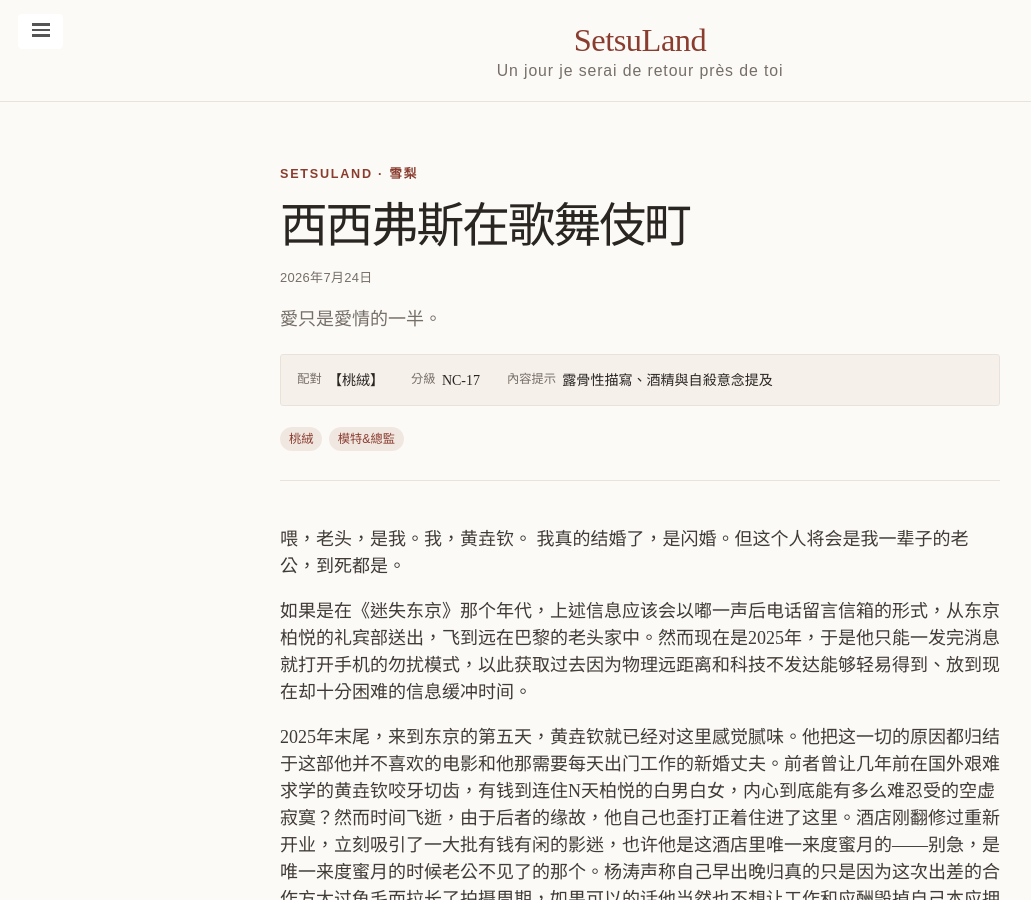
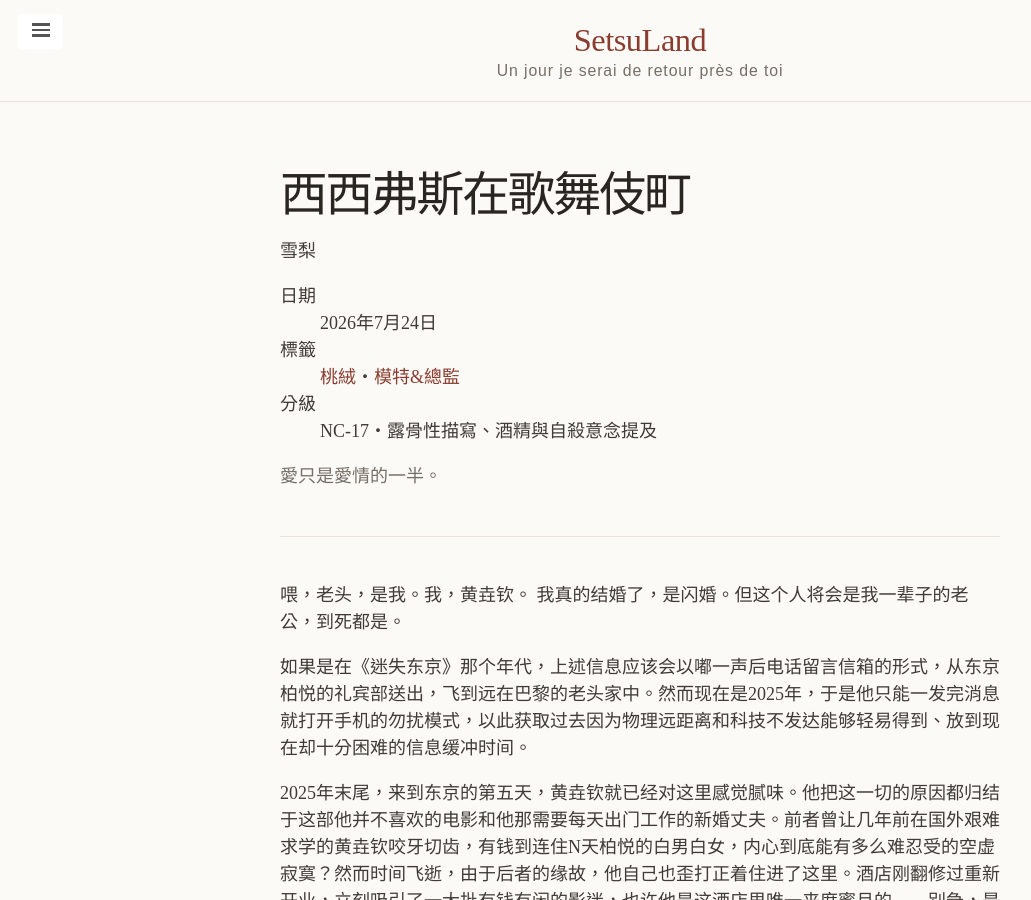
Before and after one commit to Siniyy-CC/siniyy-cc.github.io, a Jekyll site: the page built from _posts/2026-07-24-sisyphus-in-kabukicho.md, in a window 1280 px wide and 900 px high. Shown: the whole window, without its empty margins (0-1031 px from the left). Built offline with Jekyll 4.4.1, drawn with Linux system fonts in a browser that asks for light colours.

Commit message:
Layout: simplify post metadata

```diff
--- a/_layouts/post.html
+++ b/_layouts/post.html
@@ -4,40 +4,31 @@ layout: default
 
 <article class="post h-entry">
   <header class="post-header">
-    <p class="post-kicker">SetsuLand · {{ site.author.name }}</p>
     <h1 class="text-title p-name">{{ page.title }}</h1>
-    <div class="post-meta">
+    <p class="post-byline">{{ page.author | default: site.author.name }}</p>
+
+    <dl class="post-facts" aria-label="文章資訊">
+      <div>
+        <dt>日期</dt>
+        <dd>
           <time class="dt-published" datetime="{{ page.date | date_to_xmlschema }}">
             {{ page.date | date: "%Y年%-m月%-d日" }}
           </time>
-      {% if page.author %}<span>· {{ page.author }}</span>{% endif %}
+        </dd>
       </div>
-    {% if page.description %}<p class="post-description p-summary">{{ page.description }}</p>{% endif %}
-    <aside class="reading-guide" aria-label="閱讀提示">
-      <dl>
       <div>
-          <dt>配對</dt>
-          <dd>【{{ site.pairing }}】</dd>
+        <dt>標籤</dt>
+        <dd>
+          <a href="{{ '/tags/' | relative_url }}#{{ site.pairing | slugify }}">{{ site.pairing }}</a>{% for tag in page.tags %}{% unless tag == site.pairing %}<span aria-hidden="true">・</span><a href="{{ '/tags/' | relative_url }}#{{ tag | slugify }}">{{ tag }}</a>{% endunless %}{% endfor %}
+        </dd>
       </div>
       <div>
         <dt>分級</dt>
-          <dd>{{ page.rating | default: "未標示" }}</dd>
+        <dd>{{ page.rating | default: "未標示" }}{% if page.warnings %}<span aria-hidden="true">・</span>{{ page.warnings }}{% endif %}</dd>
       </div>
-        {% if page.warnings %}
-        <div>
-          <dt>內容提示</dt>
-          <dd>{{ page.warnings }}</dd>
-        </div>
-        {% endif %}
     </dl>
-    </aside>
-    {% if page.tags.size > 0 %}
-    <ul class="tag-list" aria-label="文章標籤">
-      {% for tag in page.tags %}
-      <li><a href="{{ '/tags/' | relative_url }}#{{ tag | slugify }}">{{ tag }}</a></li>
-      {% endfor %}
-    </ul>
-    {% endif %}
+
+    {% if page.description %}<p class="post-description p-summary">{{ page.description }}</p>{% endif %}
   </header>
 
   <div class="post-content e-content">
```
Lines whose indentation alone changed are shown as unchanged.
